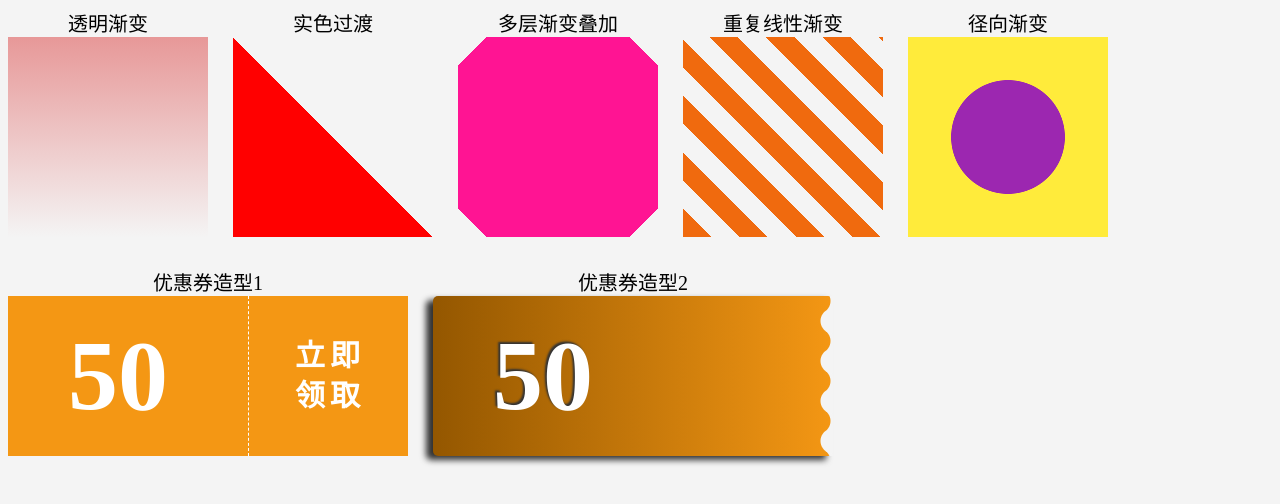
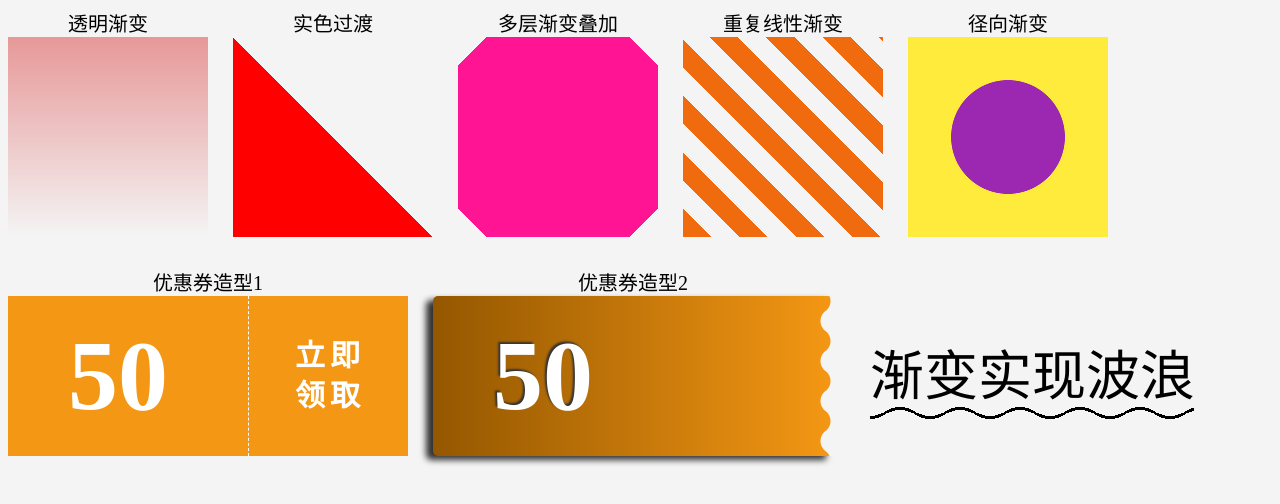
Before and after one commit to lingfengjgf/css, a plain HTML site: page background.html in a window 1280 px wide. Drawn offline with Linux system fonts and the light colour scheme.

Commit message:
渐变实现波浪

```diff
--- a/background.html
+++ b/background.html
@@ -147,6 +147,43 @@
       background-size: 20px 40px;
       background-position: 0 15px;
     }
+
+    /* 渐变实现波浪 */
+    .flow-wave {
+      position: relative;
+      left: 120px;
+      top: -30px;
+      transform: scale(3);
+      font-size: 18px;
+      text-decoration: none;
+      cursor: pointer;
+      padding: 5px 0;
+      background:
+        radial-gradient(circle at 10px -7px, transparent 8px, currentColor 8px, currentColor 9px, transparent 9px) repeat-x,
+        radial-gradient(circle at 10px 27px, transparent 8px, currentColor 8px, currentColor 9px, transparent 9px) repeat-x;
+      background-size: 20px 20px;
+      background-position: -10px calc(100% + 16px), 0 calc(100% - 4px);
+    }
+
+    .flow-wave:hover,
+    .flow-wave:focus {
+      background:
+        radial-gradient(circle at 10px -7px, transparent 8px, currentColor 8px, currentColor 9px, transparent 9px) repeat-x,
+        radial-gradient(circle at 10px 27px, transparent 8px, currentColor 8px, currentColor 9px, transparent 9px) repeat-x;
+      background-size: 20px 20px;
+      background-position: -10px calc(100% + 16px), 0 calc(100% - 4px);
+      animation: waveFlow 1s infinite linear;
+    }
+
+    @keyframes waveFlow {
+      from {
+        background-position-x: -10px, 0;
+      }
+
+      to {
+        background-position-x: -30px, -20px;
+      }
+    }
   </style>
 </head>
 
@@ -182,6 +219,12 @@
       <div>优惠券造型2</div>
       <div class="wave">50</div>
     </div>
+    <div class="item">
+      <div class="flow-wave">渐变实现波浪</div>
+    </div>
+  </div>
+  <div>
+
   </div>
 </body>
 
```
